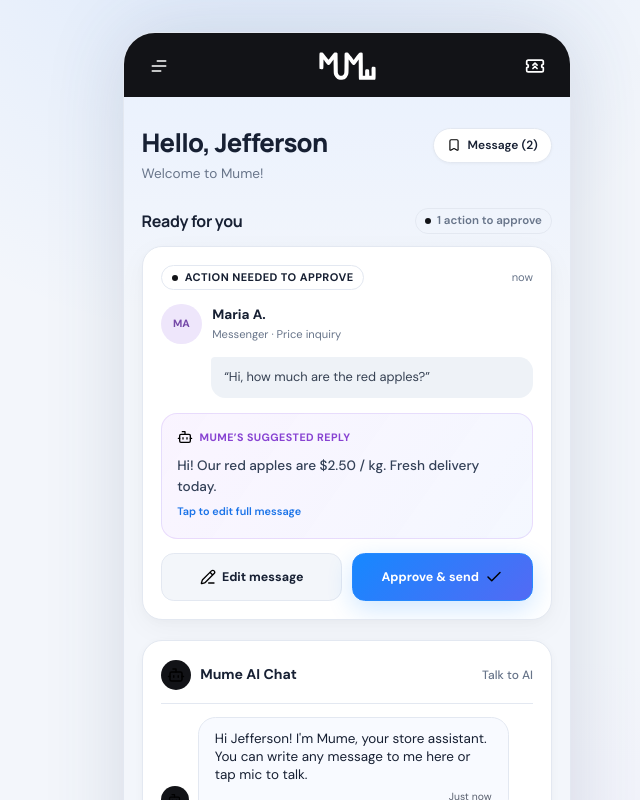
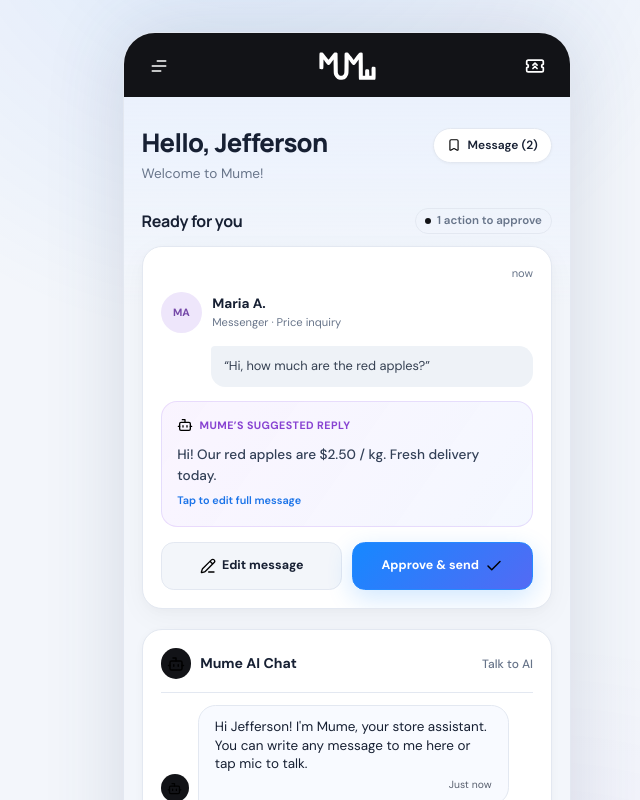
Before and after one commit to samsonjeff/mume-app, a React (Vite) app: page / in a window 1280 px wide. Shown: the top 800 px of the page, without its empty margins (293-933 px from the left). Built offline with nearby package versions, Linux system fonts and the light colour scheme; the HTML template or start-up script is replaced by a standard one.

Commit message:
fix(action-card): remove inner action needed badge and hide bottom dock during draft editing

```diff
--- a/src/App.tsx
+++ b/src/App.tsx
@@ -148,12 +148,8 @@ function PendingAction({
       className={`approval-card action-needed-card ${editing ? 'is-editing' : ''}`}
       aria-labelledby="approval-title"
     >
-      {/* Topline: Status dot & "Action needed to approve" */}
+      {/* Topline: Timestamp */}
       <div className="card-topline">
-        <div className="eyebrow action-needed-eyebrow">
-          <span className="status-dot-amber" />
-          <span>Action needed to approve</span>
-        </div>
         <span className="time-label">now</span>
       </div>
 
@@ -900,9 +896,9 @@ export default function App() {
         </div>
 
         {/* Gemini-Style Floating Bottom Input Capsule Dock (Size x 2 with Multi-Line Text Input & Send) */}
-        {activeTab !== 'settings' && activeTab !== 'catalog' && (
-          <div className={`input-capsule-container ${isEditingActionDraft ? 'dock-fixed-below' : ''}`}>
-            <div className={`input-capsule size-x2 ${isEditingActionDraft ? 'capsule-docked-below' : ''}`}>
+        {activeTab !== 'settings' && activeTab !== 'catalog' && !isEditingActionDraft && (
+          <div className="input-capsule-container">
+            <div className="input-capsule size-x2">
               {/* Top Row: Merchant can write a message to talk to AI */}
               <div className="capsule-text-container">
                 <textarea
--- a/src/index.css
+++ b/src/index.css
@@ -187,16 +187,6 @@
   align-items: center;
 }
 
-.input-capsule-container.dock-fixed-below {
-  position: fixed;
-  bottom: 0.65rem;
-  left: 0.75rem;
-  right: 0.75rem;
-  max-width: 440px;
-  margin: 0 auto;
-  z-index: 10;
-}
-
 .input-capsule {
   display: flex;
   flex-direction: column;
@@ -638,7 +628,7 @@
 }
 
 .content-scroll.editing-draft {
-  padding-bottom: 18rem;
+  padding-bottom: 4rem;
 }
 
 .content-scroll.catalog-view-scroll {
@@ -786,24 +776,9 @@
 .card-topline {
   display: flex;
   align-items: center;
-  justify-content: space-between;
-  margin-bottom: 0.85rem;
+  justify-content: flex-end;
+  margin-bottom: 0.65rem;
   width: 100%;
-}
-
-.action-needed-eyebrow {
-  display: inline-flex;
-  align-items: center;
-  gap: 0.45rem;
-  background: var(--surface-high);
-  border: 1px solid var(--line);
-  color: var(--ink);
-  padding: 0.2rem 0.6rem;
-  border-radius: 999px;
-  font-size: 0.68rem;
-  font-weight: 700;
-  text-transform: uppercase;
-  letter-spacing: 0.04em;
 }
 
 .status-dot-amber {
@@ -819,14 +794,6 @@
 .approval-actions {
   display: flex;
   align-items: center;
-}
-
-.eyebrow {
-  display: flex;
-  align-items: center;
-  gap: 0.45rem;
-  font-size: 0.69rem;
-  font-weight: 700;
 }
 
 .time-label,
```
Also changed, not shown: 2 other files (tests, documents, lock files or other folders).
